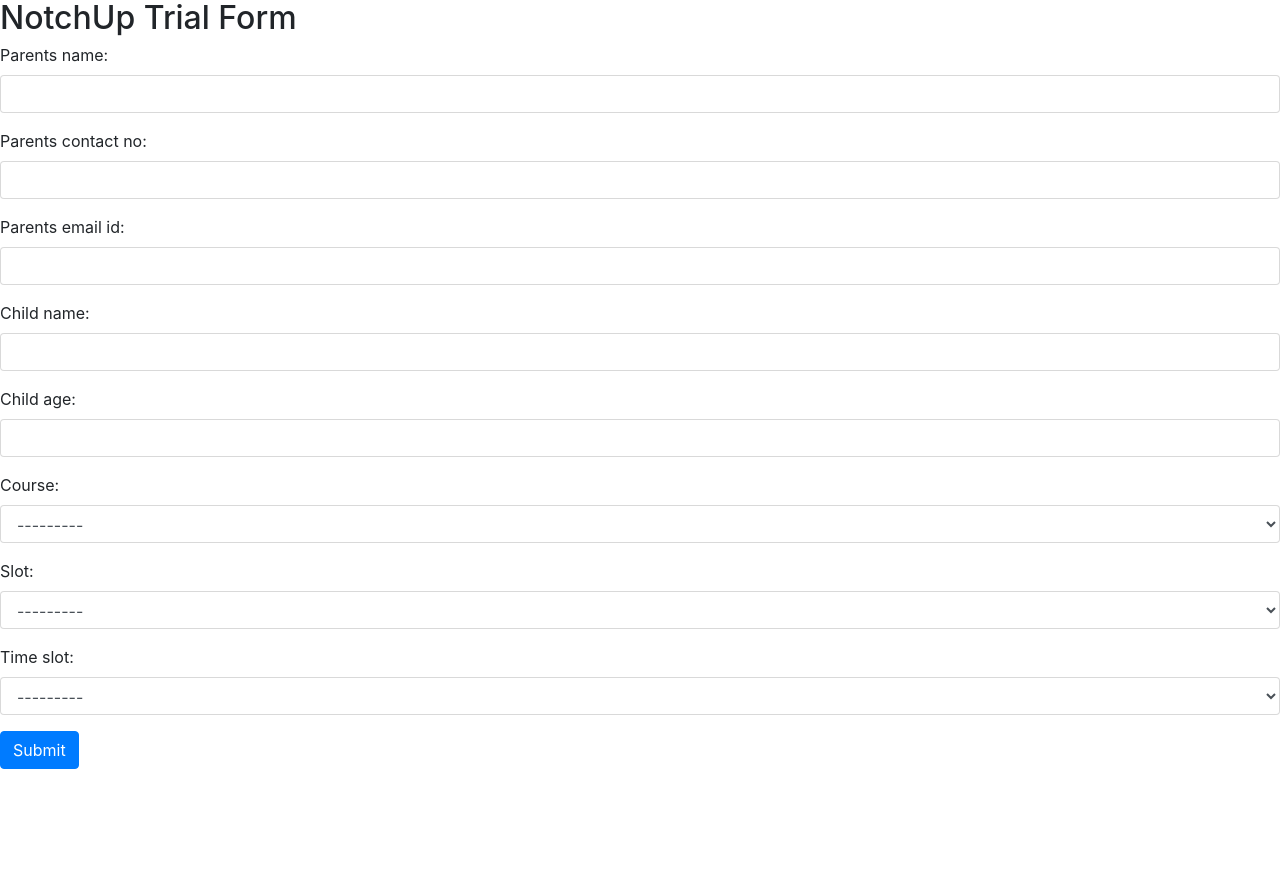
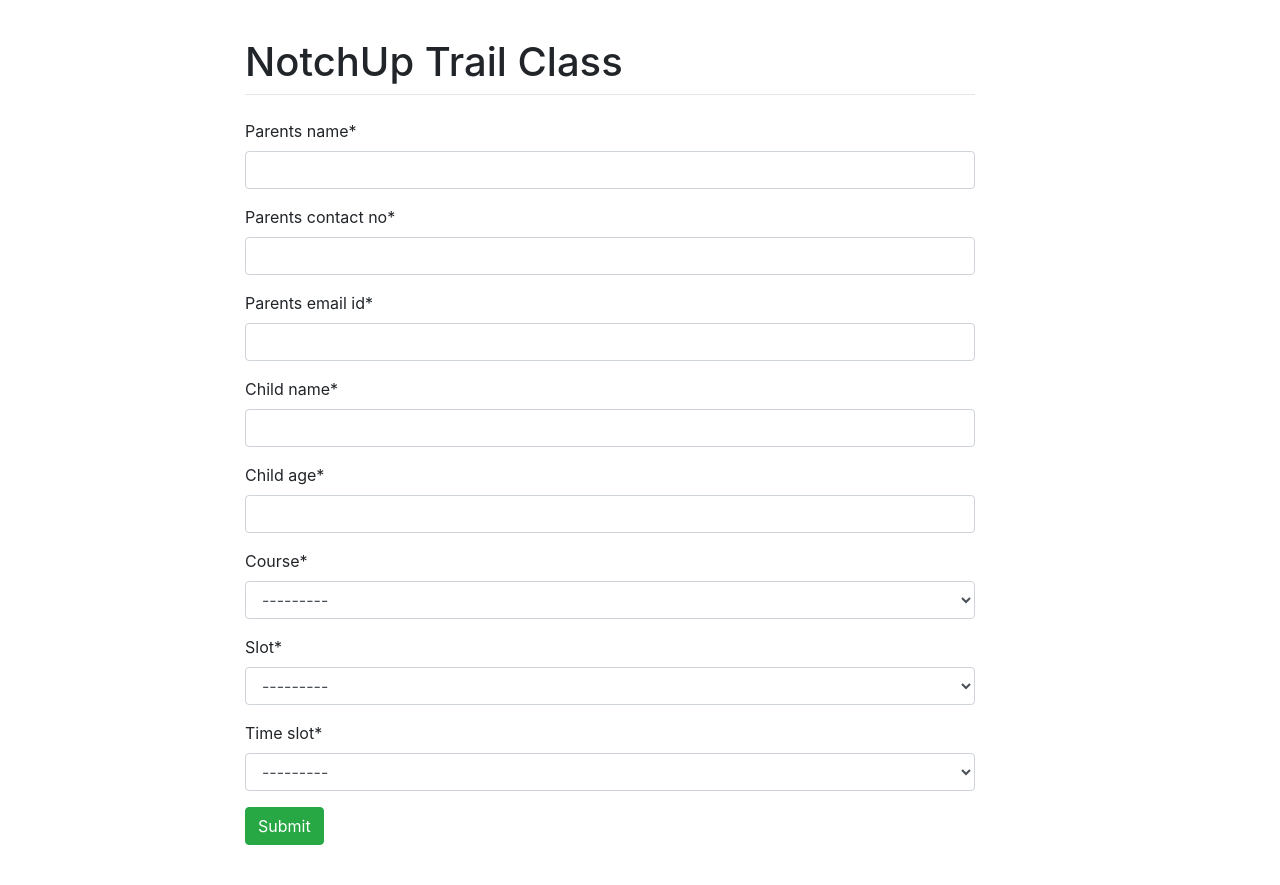
Before and after one commit to taran1515/Slot-Checker-using-Django-and-Ajax, a Django app: page /add/ in a window 1280 px wide. Before the commit the page ends 769 px from the top, so only its background shows below. Run offline with Django 3.2, Linux system fonts and the light colour scheme; data comes from the database, SQL or seed files in the repository; both versions use the stored data as it was after the commit; some libraries are stand-ins or nearby versions.

Commit message:
Added form styling

```diff
--- a/backend/backend/settings.py
+++ b/backend/backend/settings.py
@@ -39,9 +39,12 @@
     'django.contrib.staticfiles',
     'form',
     'widget_tweaks',
+    'crispy_forms',
     'dal',
     'dal_select2',
 ]
+
+CRISPY_TEMPLATE_PACK = 'bootstrap4'
 
 MIDDLEWARE = [
     'django.middleware.security.SecurityMiddleware',
--- a/backend/form/models.py
+++ b/backend/form/models.py
@@ -25,11 +25,11 @@
 
 class TrialClass(models.Model):
 
-    parents_name = models.CharField(max_length=50)
-    parents_contact_no = models.CharField(max_length=10)
-    parents_email_id = models.EmailField()
-    child_name = models.CharField(max_length=50)
-    child_age = models.IntegerField()
+    parents_name = models.CharField(max_length=50,null=False)
+    parents_contact_no = models.CharField(max_length=10,null=False)
+    parents_email_id = models.EmailField(null=False)
+    child_name = models.CharField(max_length=50,null=False)
+    child_age = models.IntegerField(null=False)
     course = models.ForeignKey(Course,on_delete=models.SET_NULL, null=True)
     slot = models.ForeignKey(Slots,on_delete=models.SET_NULL, null=True)
     time_slot = models.ForeignKey(TimeSlots,on_delete=models.SET_NULL, null=True)
--- a/backend/form/templates/form/trialclass_form.html
+++ b/backend/form/templates/form/trialclass_form.html
@@ -1,35 +1,14 @@
-{% load widget_tweaks %}
+{% extends './base.html' %}
+{% load crispy_forms_tags %}
 {% block content %}
-<head>
-  <meta charset="utf-8">
-  <meta name="viewport" content="width=device-width, initial-scale=1, shrink-to-fit=no">
-  <link rel="stylesheet" href="https://maxcdn.bootstrapcdn.com/bootstrap/4.0.0-beta/css/bootstrap.min.css" integrity="sha384-/Y6pD6FV/Vv2HJnA6t+vslU6fwYXjCFtcEpHbNJ0lyAFsXTsjBbfaDjzALeQsN6M" crossorigin="anonymous">
-  <title>Simple is Better Than Complex</title>
-</head>
 
-  <h2>NotchUp Trial Form</h2>
 
-  <form method="get" id="trialclassForm" data-slots-url="{% url 'ajax_load_slots' %}" data-timeslots-url="{% url 'ajax_load_time_slots' %}" novalidate>
+  <form method="post" id="trialclassForm" data-slots-url="{% url 'ajax_load_slots' %}" data-timeslots-url="{% url 'ajax_load_time_slots' %}" novalidate>
 
     {% csrf_token %}
-
-  {% for hidden_field in form.hidden_fields %}
-    {{ hidden_field }}
-  {% endfor %}
-
-  {% for field in form.visible_fields %}
-    <div class="form-group">
-      {{ field.label_tag }}
-      {% render_field field class="form-control" %}
-      {% if field.help_text %}
-        <small class="form-text text-muted">{{ field.help_text }}</small>
-      {% endif %}
-    </div>
-  {% endfor %}
-
-  <button type="submit" class="btn btn-primary">Submit</button>
+    {{ form|crispy }}
+    <button type="submit" class="btn btn-success" value="Reset form">Submit</button>
   </form>
-
   <script src="https://code.jquery.com/jquery-3.3.1.min.js"></script>
   <script>
 
--- a/backend/form/views.py
+++ b/backend/form/views.py
@@ -5,16 +5,17 @@
 from .forms import TrialClassForm
 from datetime import datetime,timedelta,date
 
-# class TrialClassCreateView(CreateView):
-#     model = TrialClass
-#     form_class = TrialClassForm
-    # success_url = reverse_lazy('trialclass_changelist')
 
 def trialclasscreate(request):
     if request.method == 'POST':
         form = TrialClassForm(request.POST)
         if form.is_valid():
-            pass
+            print("go")
+            form.save(commit=True)
+            form = TrialClassForm()
+        else:
+            print("stop")
+            print (form.errors)
     else:
         form = TrialClassForm()
     return render(request, 'form/trialclass_form.html', {'form': form})
--- a/backend/templates/form/base.html
+++ b/backend/templates/form/base.html
@@ -1,28 +1,21 @@
 <!doctype html>
-<html lang="en-us">
+<html lang="en">
   <head>
     <meta charset="utf-8">
-    <title>{% block title %}Simple ERP{% endblock %}</title>
-    <style type="text/css">
-      .errorlist {
-        margin: 0;
-        padding: 0;
-      }
-      .errorlist li {
-        list-style: none;
-        font-size: 90%;
-        color: red;
-      }
-      .errorlist ~ input,
-      .errorlist ~ select {
-        border-color: red;
-      }
-    </style>
+    <meta name="viewport" content="width=device-width, initial-scale=1, shrink-to-fit=no">
+    <link rel="stylesheet" href="https://stackpath.bootstrapcdn.com/bootstrap/4.1.3/css/bootstrap.min.css" integrity="sha384-MCw98/SFnGE8fJT3GXwEOngsV7Zt27NXFoaoApmYm81iuXoPkFOJwJ8ERdknLPMO" crossorigin="anonymous">
+    <title>NotchUp</title>
   </head>
   <body>
-    <h1>NotchUp Form</h1>
-    <hr>
-    {% block content %}
-    {% endblock %}
+    <div class="container">
+      <div class="row justify-content-center">
+        <div class="col-8" style="margin:30px 80px 40px 20px" text-align="center">
+          <h1 class="mt-2"  >NotchUp Trail Class</h1>
+          <hr class="mt-0 mb-4">
+          {% block content %}
+          {% endblock %}
+        </div>
+      </div>
+    </div>
   </body>
 </html>
```
Also changed, not shown: backend/form/templates/form/base.html (+6 -41 lines), backend/db.sqlite3.
